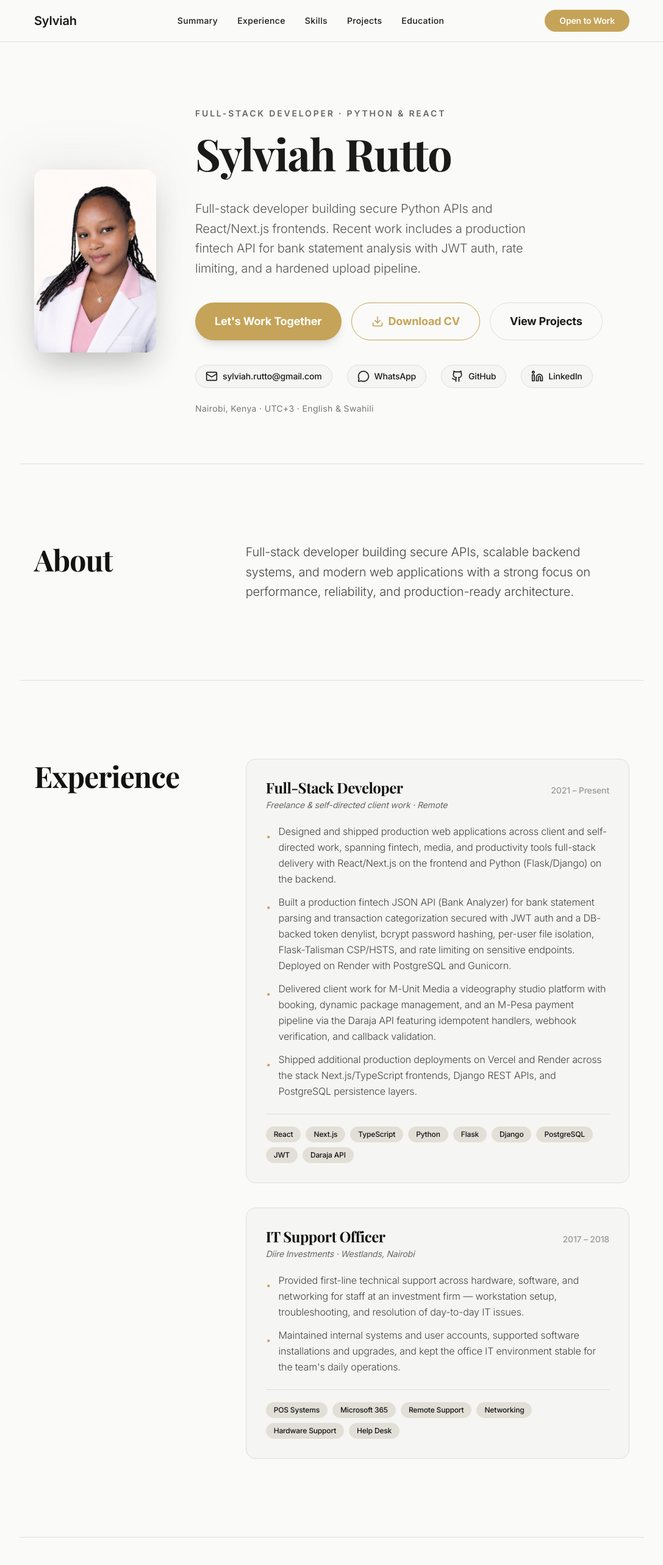
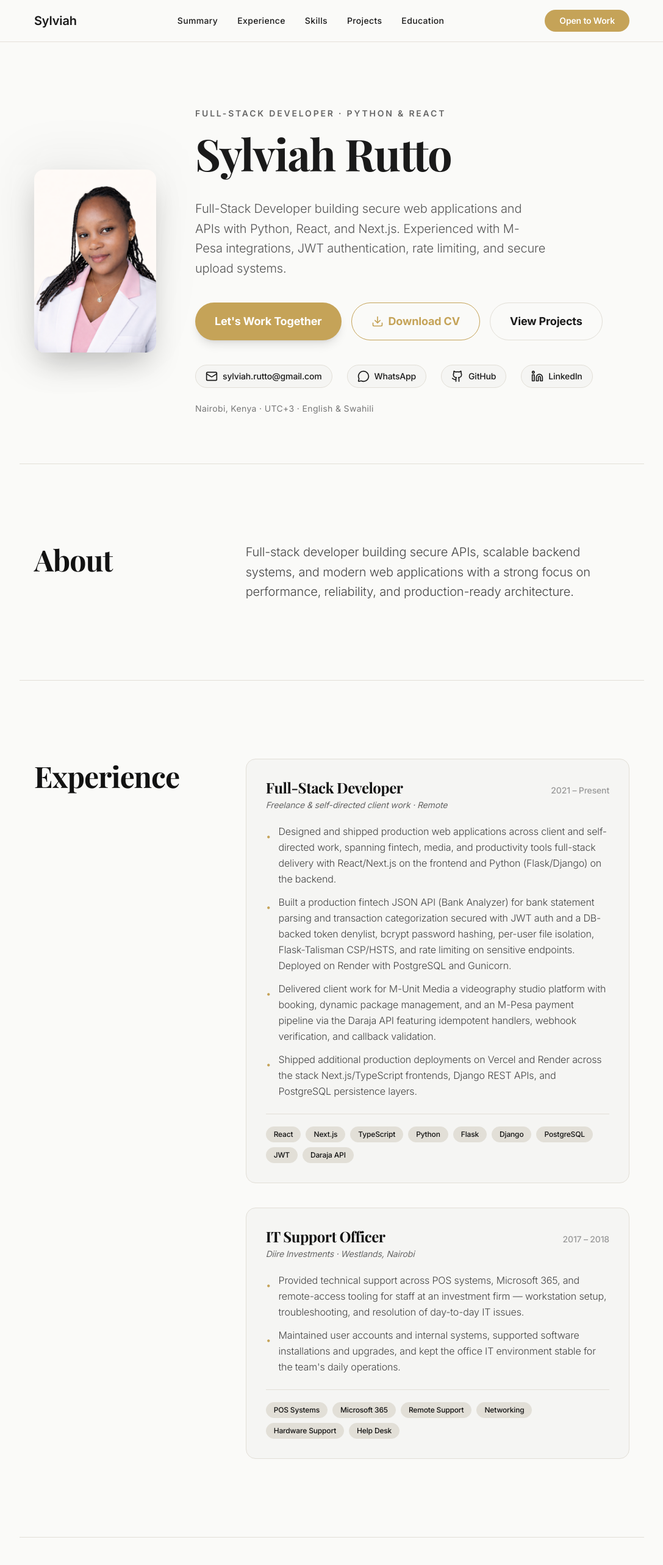
Before and after one commit to sylviahdev/sylviah.dev, a Next.js app: page / in a window 1280 px wide. Shown: the top 2566 px of the page at 61% size, without its empty margins (96-1183 px from the left). Built offline with nearby package versions, Linux system fonts and the light colour scheme.

Commit message:
Polish hero, Diire bullets, and add Person JSON-LD

```diff
--- a/app/layout.tsx
+++ b/app/layout.tsx
@@ -43,6 +43,39 @@ export const metadata: Metadata = {
   },
 };
 
+const personJsonLd = {
+  "@context": "https://schema.org",
+  "@type": "Person",
+  name: "Sylviah Rutto",
+  jobTitle: "Full-Stack Developer",
+  description:
+    "Full-Stack Developer building secure web applications and APIs with Python, React, and Next.js. Experienced with M-Pesa integrations, JWT authentication, rate limiting, and secure upload systems.",
+  email: "mailto:sylviah.rutto@gmail.com",
+  address: {
+    "@type": "PostalAddress",
+    addressLocality: "Nairobi",
+    addressCountry: "KE",
+  },
+  knowsLanguage: ["English", "Swahili"],
+  knowsAbout: [
+    "Python",
+    "Flask",
+    "Django",
+    "PostgreSQL",
+    "React",
+    "Next.js",
+    "TypeScript",
+    "JWT Authentication",
+    "M-Pesa Daraja API",
+    "REST APIs",
+    "API Security",
+  ],
+  sameAs: [
+    "https://github.com/sylviahdev",
+    "https://www.linkedin.com/in/sylviah-rutto/",
+  ],
+};
+
 export default function RootLayout({
   children,
 }: Readonly<{
@@ -53,6 +86,10 @@ export default function RootLayout({
       <body
         className={`${inter.variable} ${playfair.variable} antialiased`}
       >
+        <script
+          type="application/ld+json"
+          dangerouslySetInnerHTML={{ __html: JSON.stringify(personJsonLd) }}
+        />
         {children}
       </body>
     </html>
--- a/app/page.tsx
+++ b/app/page.tsx
@@ -143,7 +143,7 @@ export default function CVPage() {
               </h1>
 
               <p className="text-lg md:text-xl font-sans font-light text-[#555] dark:text-[#ccc] mb-10 leading-relaxed max-w-xl mx-auto md:mx-0">
-                Full-stack developer building secure Python APIs and React/Next.js frontends. Recent work includes a production fintech API for bank statement analysis with JWT auth, rate limiting, and a hardened upload pipeline.
+                Full-Stack Developer building secure web applications and APIs with Python, React, and Next.js. Experienced with M-Pesa integrations, JWT authentication, rate limiting, and secure upload systems.
               </p>
 
               <div className="flex flex-wrap gap-4 mb-10 justify-center md:justify-start print:hidden">
@@ -348,13 +348,13 @@ export default function CVPage() {
                   <li className="flex gap-3">
                     <span className="text-[#c5a358] mt-2 flex-shrink-0">•</span>
                     <span>
-                      Provided first-line technical support across hardware, software, and networking for staff at an investment firm — workstation setup, troubleshooting, and resolution of day-to-day IT issues.
+                      Provided technical support across POS systems, Microsoft 365, and remote-access tooling for staff at an investment firm — workstation setup, troubleshooting, and resolution of day-to-day IT issues.
                     </span>
                   </li>
                   <li className="flex gap-3">
                     <span className="text-[#c5a358] mt-2 flex-shrink-0">•</span>
                     <span>
-                      Maintained internal systems and user accounts, supported software installations and upgrades, and kept the office IT environment stable for the team's daily operations.
+                      Maintained user accounts and internal systems, supported software installations and upgrades, and kept the office IT environment stable for the team's daily operations.
                     </span>
                   </li>
                 </ul>
@@ -390,7 +390,7 @@ export default function CVPage() {
               {
                 tier: "Primary",
                 hint: "Load-bearing in shipped production work",
-                items: ["Python", "Flask", "PostgreSQL", "REST APIs", "JWT / Auth", "React.js", "Next.js", "TypeScript", "Tailwind CSS"],
+                items: ["Python", "Flask", "PostgreSQL", "REST APIs", "JWT / Auth", "M-Pesa / Daraja API", "React.js", "Next.js", "TypeScript", "Tailwind CSS"],
               },
               {
                 tier: "Working Knowledge",
```
